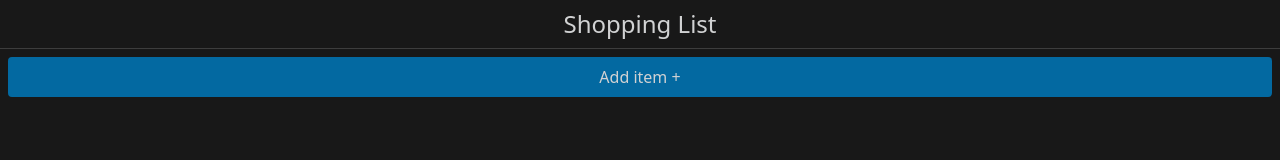
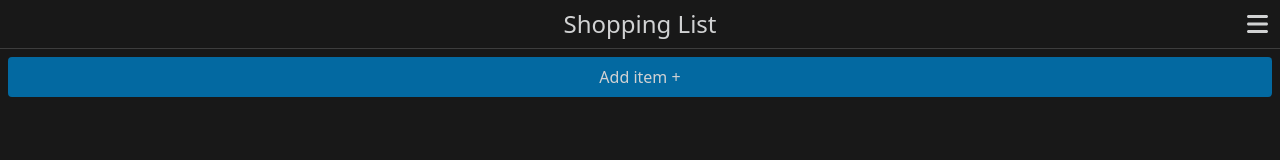
Before and after one commit to Hook-88/shopping-list, a Vue app: page / in a window 1280 px wide. Shown: the top 160 px of the page. Built offline with nearby package versions, Linux system fonts and the light colour scheme; the HTML template or start-up script is replaced by a standard one.

Commit message:
add list menu

```diff
--- a/src/components/DropdownMenu/DropdownMenu.vue
+++ b/src/components/DropdownMenu/DropdownMenu.vue
@@ -12,7 +12,7 @@ const props = defineProps<{
 
 //TODO computed prop for classname
 const positionClassName = computed(() => {
-  return props.isOnBottomSreen ? "right-1 bottom-14" : "right-1 top-9"
+  return props.isOnBottomSreen ? "right-1 bottom-14" : "-right-2 top-9"
 })
 
 function toggleOpen() {
@@ -45,15 +45,16 @@ onUnmounted(() => {
 
 <template>
   <div class="relative grid" ref="dropdown">
-    <button class="flex items-center justify-end" @click="toggleOpen">
+    <button class="flex items-center justify-center" @click="toggleOpen">
       <slot name="button">
         <FontAwesomeIcon :icon="faBars" />
       </slot>
     </button>
     <ul @click="closeMenu" v-if="isOpen" class="
-          absolute text-xl text-nowrap text-right
+          absolute w-screen text-xl text-nowrap text-center
           border border-[#d1d2d3]/20 rounded-sm
           backdrop backdrop-blur-sm
+          ml-10
         " :class="positionClassName">
       <slot></slot>
     </ul>
--- a/src/views/HomeView.vue
+++ b/src/views/HomeView.vue
@@ -5,7 +5,7 @@ import ItemForm from '@/components/Forms/ItemForm.vue'
 import { useDialogStore } from '@/stores/dialog'
 import { markRaw } from 'vue'
 import { useShoppingList } from '@/stores/shoppingList'
-import { faPlus } from '@fortawesome/free-solid-svg-icons'
+import { faBars, faPlus } from '@fortawesome/free-solid-svg-icons'
 import BaseButton from '@/components/buttons/BaseButton.vue'
 import { FontAwesomeIcon } from '@fortawesome/vue-fontawesome'
 import ShoppingListEl from '@/components/Lists/ShoppingList/ShoppingListEl.vue'
@@ -28,6 +28,15 @@ function handleClickNewItem() {
 
   <header class="text-2xl text-center p-2 border-b border-[#d1d2d3]/20 grid grid-cols-6">
     <h1 class="col-start-2 col-span-4">Shopping List</h1>
+    <DropdownMenu>
+      <template v-slot:button>
+        <FontAwesomeIcon :icon="faBars" class="ml-auto mr-1" />
+      </template>
+      <MenuItem>Add new item</MenuItem>
+      <MenuItem>Go to recipe</MenuItem>
+      <MenuItem>Settings</MenuItem>
+
+    </DropdownMenu>
     <!-- <nav>
           <RouterLink to="/">Home</RouterLink>
           <RouterLink to="/about">About</RouterLink>
```
